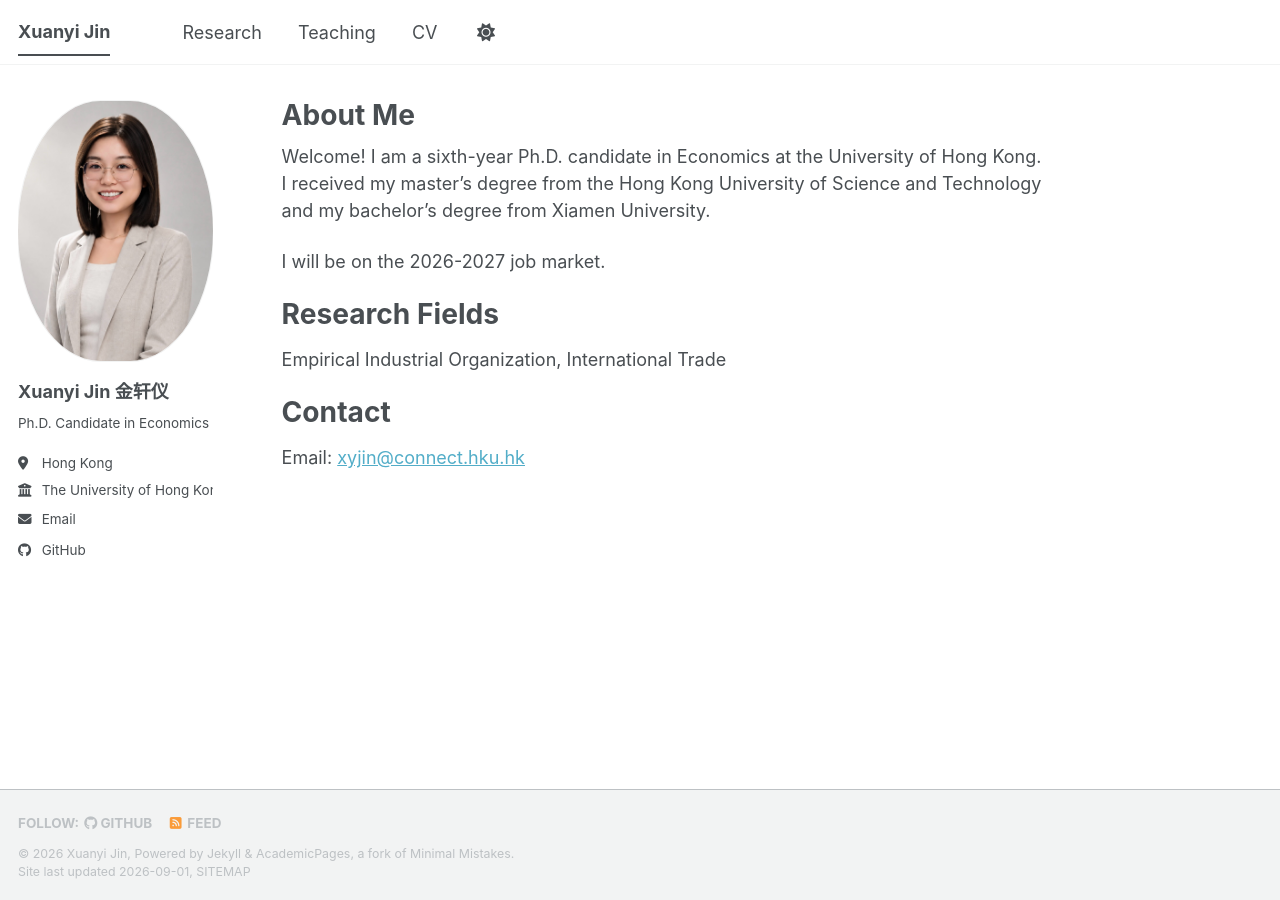
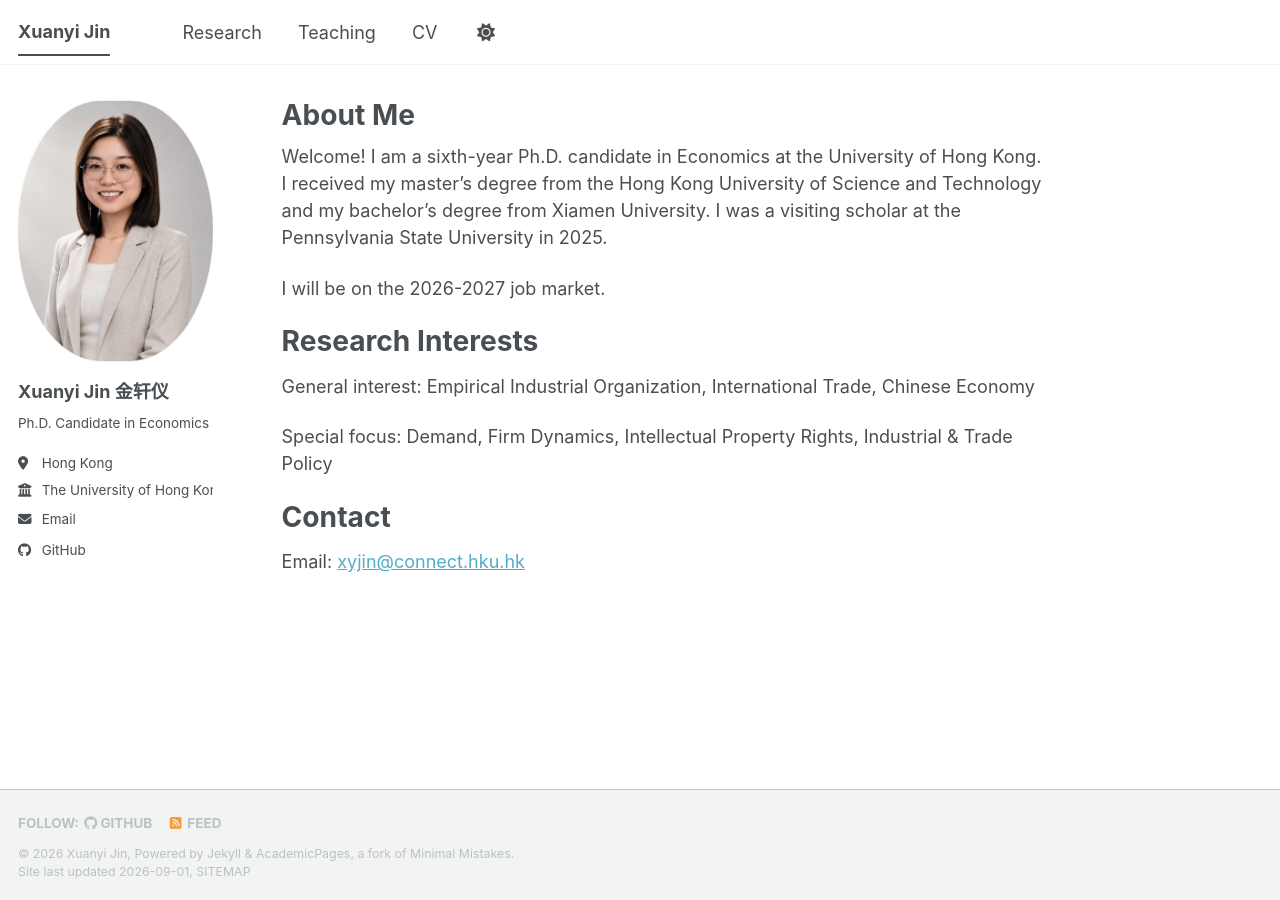
Before and after one commit to xuanyi-jin/xuanyi-jin.github.io, a Jekyll site: the page built from _pages/about.md, in a window 1280 px wide. Built offline with Jekyll 4.4.1, drawn with Linux system fonts in a browser that asks for light colours; a style sheet for code colours, icons or effects is not loaded.

Commit message:
Add visiting scholar line and expand research interests
Co-Authored-By: Claude Fable 5 <noreply@anthropic.com>

```diff
--- a/_pages/about.md
+++ b/_pages/about.md
@@ -7,13 +7,15 @@ redirect_from:
   - /about.html
 ---
 
-Welcome! I am a sixth-year Ph.D. candidate in Economics at the University of Hong Kong. I received my master's degree from the Hong Kong University of Science and Technology and my bachelor's degree from Xiamen University.
+Welcome! I am a sixth-year Ph.D. candidate in Economics at the University of Hong Kong. I received my master's degree from the Hong Kong University of Science and Technology and my bachelor's degree from Xiamen University. I was a visiting scholar at the Pennsylvania State University in 2025.
 
 I will be on the 2026-2027 job market.
 
-Research Fields
+Research Interests
 ======
-Empirical Industrial Organization, International Trade
+General interest: Empirical Industrial Organization, International Trade, Chinese Economy
+
+Special focus: Demand, Firm Dynamics, Intellectual Property Rights, Industrial & Trade Policy
 
 Contact
 ======
```
